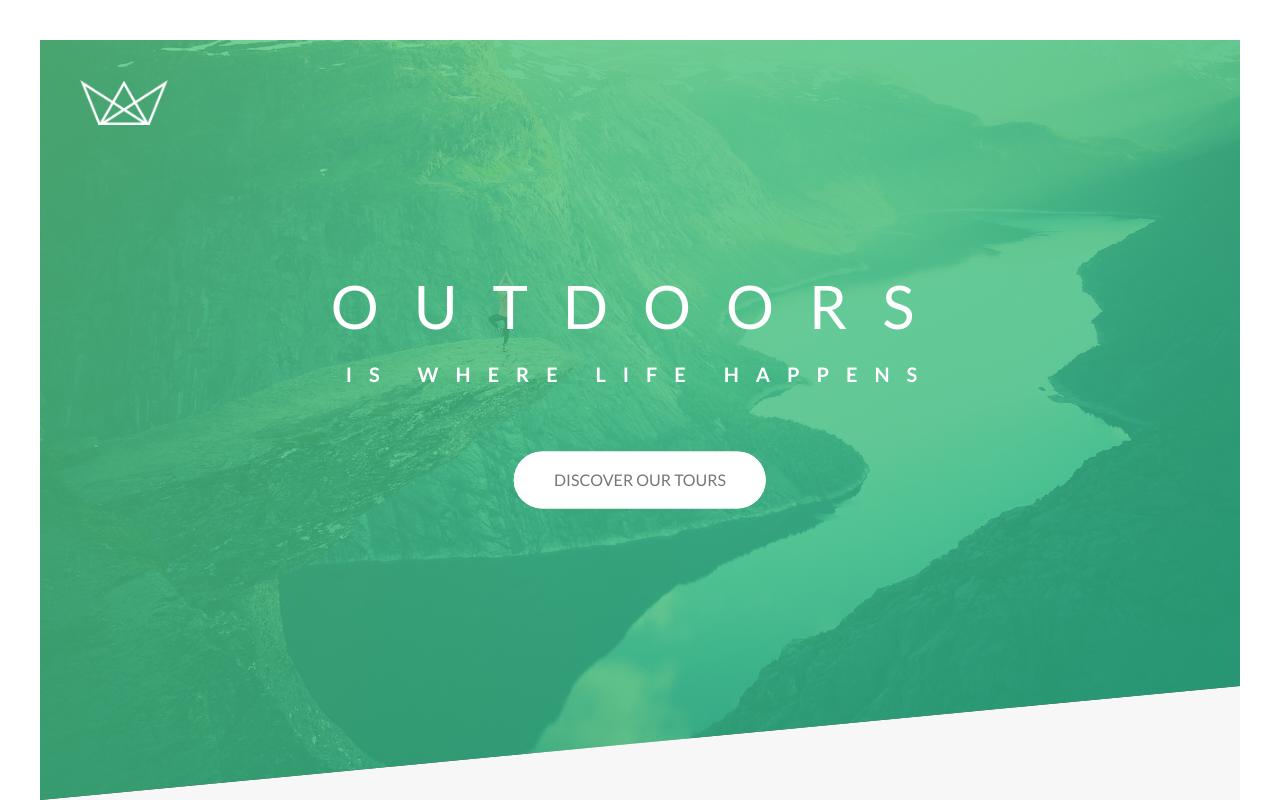
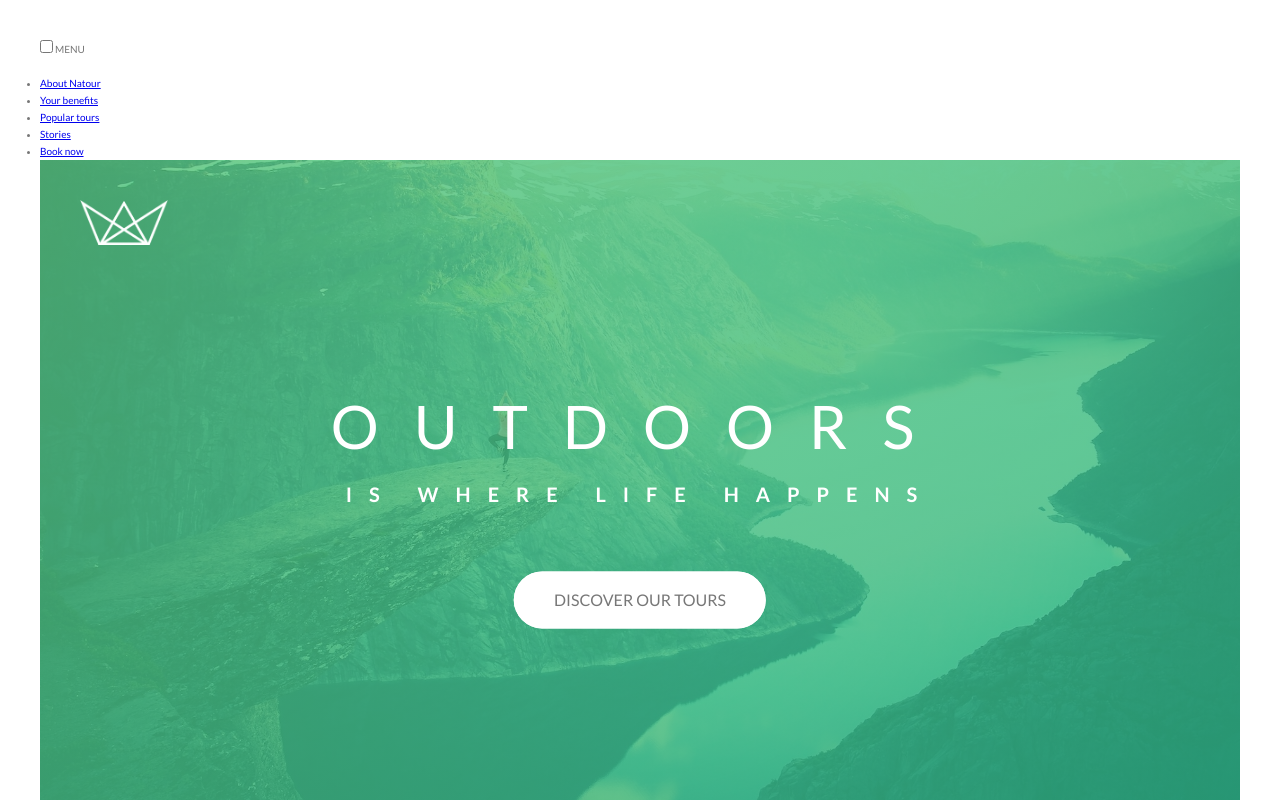
Before and after one commit to youssef-md/Natour, a website: page index.html in a window 1280 px wide. Shown: the top 800 px of the page. Drawn offline with Linux system fonts and the light colour scheme.

Commit message:
Add the HTML code for creating the navigation

```diff
--- a/index.html
+++ b/index.html
@@ -13,6 +13,25 @@
 	</head>
 
 	<body>
+
+		<div class="navigation">
+			<input type="checkbox" class="navigation__checkbox" id="navi-toggle">
+
+			<label for="navi-toggle" class="navigation__button">MENU</label>
+
+			<div class="navigation__background">&nbsp;</div>
+
+			<nav class="navigation__nav">
+				<ul class="navigation__list">
+					<li class="navigation__item"><a href="#" class="navigation__link">About Natour</a></li>
+					<li class="navigation__item"><a href="#" class="navigation__link">Your benefits</a></li>
+					<li class="navigation__item"><a href="#" class="navigation__link">Popular tours</a></li>
+					<li class="navigation__item"><a href="#" class="navigation__link">Stories</a></li>
+					<li class="navigation__item"><a href="#" class="navigation__link">Book now</a></li>
+				</ul>
+			</nav>
+		</div>
+
 		<header class="header">
 			<div class="header__logo-box">
 				<img src="img/logo-white.png" alt="natou-logo" class="header__logo"/>
```
